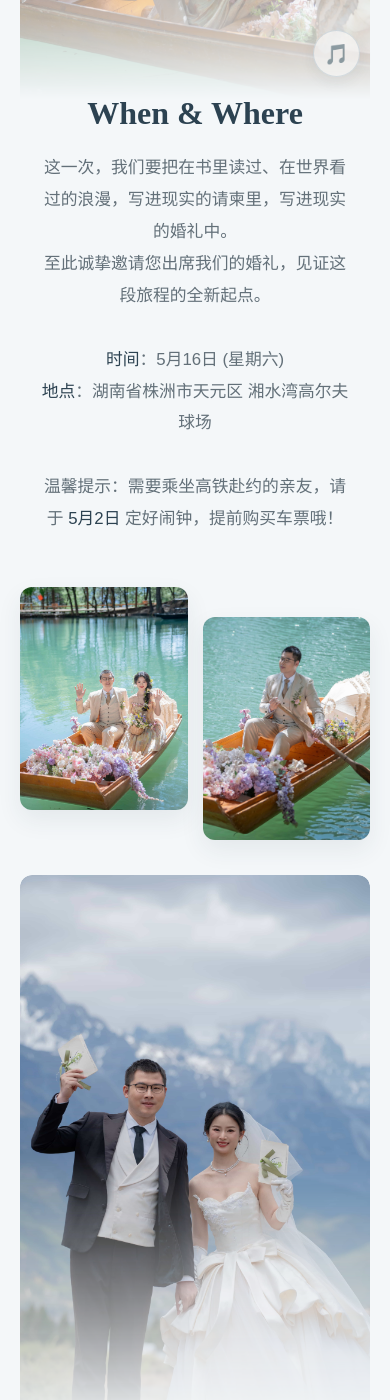
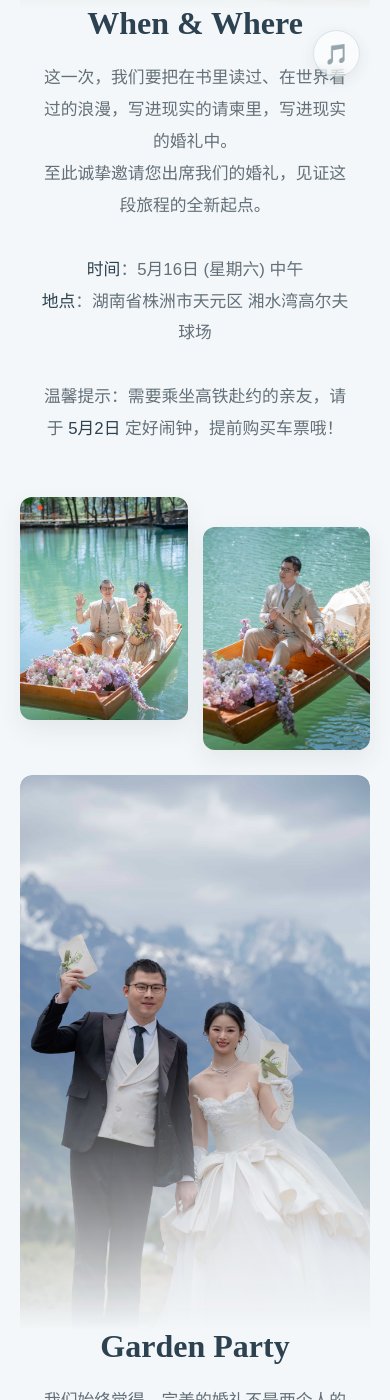
Before and after one commit to CRYL/CRYL.github.io, a Jekyll site: the page built from wedding/wedding.html, in a window 390 px wide and 1400 px high, scrolled down 6503 px. Built offline with Jekyll 4.4.1, drawn with Linux system fonts in a browser that asks for light colours; some web fonts are replaced.

Commit message:
slight adjustment

```diff
--- a/wedding/wedding.html
+++ b/wedding/wedding.html
@@ -351,7 +351,7 @@
             .transition-gallery {
                 gap: 15px;
                 margin-top: -10px;
-                margin-bottom: 50px;
+                margin-bottom: 40px;
             }
             .transition-gallery .photo-item:nth-child(1) { transform: translateY(-15px); }
             .transition-gallery .photo-item:nth-child(2) { transform: translateY(15px); }
@@ -386,7 +386,7 @@
         /* 手机端适配：屏幕变窄时，防止图片太扁看不清人，将比例切回经典的 16:9 */
         @media (max-width: 768px) {
             .transition-banner {
-                margin-bottom: 60px;
+                margin-bottom: 20px;
                 border-radius: 12px;
             }
         }
@@ -514,6 +514,8 @@
                 /* 稍微减小手机端的左边距，把空间还给名字 */
                 padding: 40px 0px 40px 0px;
                 box-sizing: border-box;
+                margin-bottom: 20px;
+                margin-top: 20px;
             }
             h1 {
                 font-size: 1.8rem; /* 缩小手机端字号 */
@@ -687,7 +689,7 @@
                     这一次，我们要把在书里读过、在世界看过的浪漫，写进现实的请柬里，写进现实的婚礼中。<br>
                     至此诚挚邀请您出席我们的婚礼，见证这段旅程的全新起点。<br><br>
 
-                    <b>时间</b>：5月16日 (星期六)<br>
+                    <b>时间</b>：5月16日 (星期六) 中午<br>
                     <b>地点</b>：湖南省株洲市天元区 湘水湾高尔夫球场<br><br>
 
                     温馨提示：需要乘坐高铁赴约的亲友，请于 <b>5月2日</b> 定好闹钟，提前购买车票哦！
```
